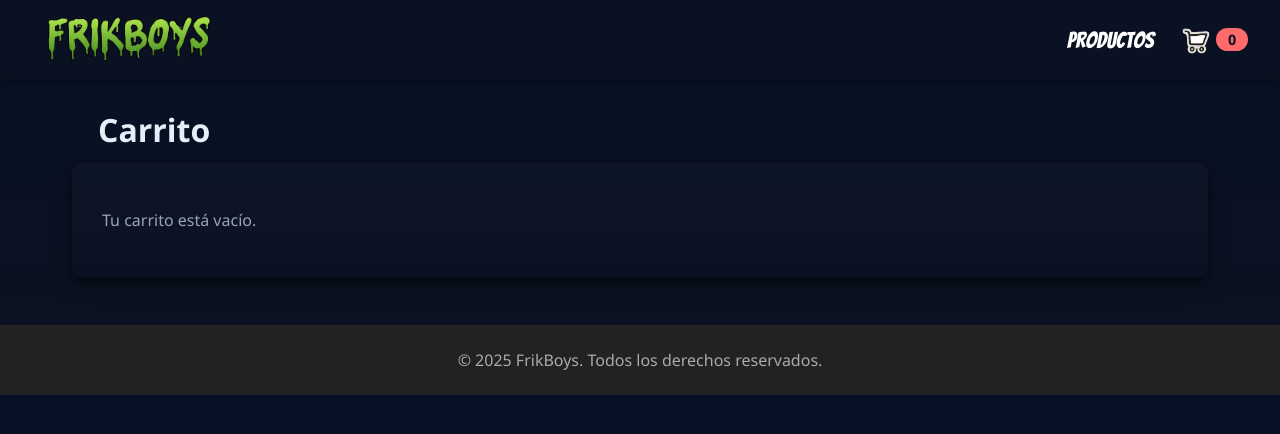
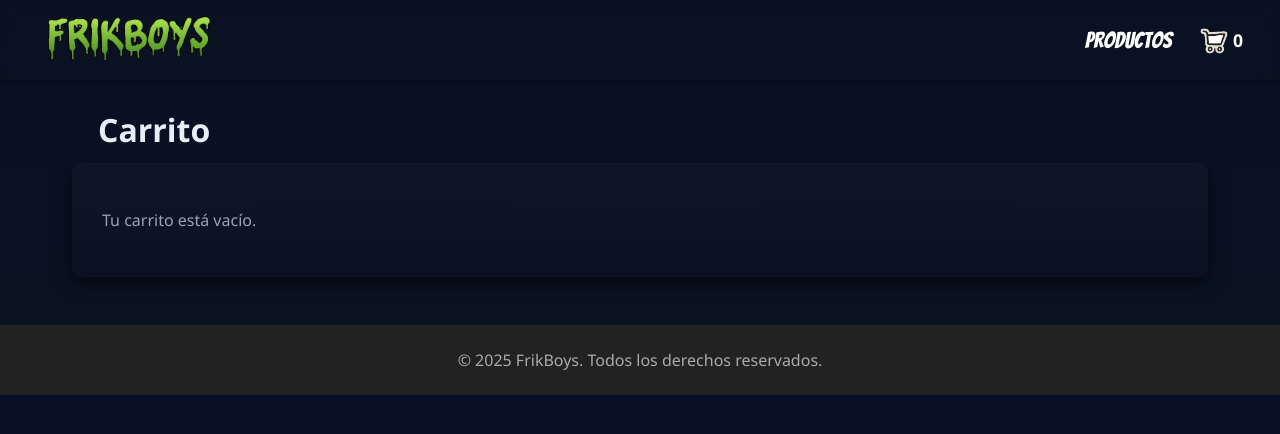
Before and after one commit to EthanGF7/FrikBoys, a website: page public/HTML/PagCarrito.html in a window 1280 px wide. Drawn offline with Linux system fonts and the light colour scheme.

Commit message:
Modificación carrito

```diff
--- a/public/CSS/PagCarrito.css
+++ b/public/CSS/PagCarrito.css
@@ -91,6 +91,14 @@ main h1{
   color: #e6eef8;
 }
 
+/* Mostrar las flechas con color gris */
+.qty-input::-webkit-outer-spin-button,
+.qty-input::-webkit-inner-spin-button {
+  -webkit-appearance: inner-spin-button !important;
+  opacity: 1;
+  color: #9aa4b2;
+}
+
 .btn-remove{
   background: transparent;
   color: var(--accent-2);
@@ -114,8 +122,8 @@ main h1{
 .cart-summary p{ margin: 0; font-size: 1.1rem; }
 
 .btn-primary{
-  background: linear-gradient(90deg,var(--accent), #ff8f66);
-  color: #081221;
+  background: linear-gradient(90deg, #27ae60, #2ecc71);
+  color: #ffffff;
   border: none;
   padding: 10px 16px;
   border-radius: 10px;
@@ -126,19 +134,6 @@ main h1{
 
 /* Empty state */
 #cart-container p{ color: var(--muted); padding: 12px; }
-
-/* Header cart badge (used in header.html) */
-#cart-count{
-  display:inline-block;
-  min-width:22px;
-  padding:2px 6px;
-  margin-left:6px;
-  font-size:0.9rem;
-  background: var(--accent);
-  color: #071026;
-  border-radius: 999px;
-  vertical-align: middle;
-}
 
 /* Responsive: en pantallas anchas, separar lista y resumen */
 @media(min-width:900px){
--- a/public/HTML/PagCarrito.html
+++ b/public/HTML/PagCarrito.html
@@ -38,10 +38,26 @@
     <script src="../JS/main.js"></script>
     <script type="module">
         import { renderCart, updateCartBadge } from '../JS/cart.js';
-        document.addEventListener('DOMContentLoaded', ()=>{
+
+        // Esperar a que el header se cargue antes de actualizar el badge
+        async function loadHeaderAndRenderCart(){
+            // Esperar a que el header esté en el DOM
+            const headerContainer = document.getElementById('header-container');
+            await new Promise((resolve) => {
+                const checkHeader = setInterval(() => {
+                    if(headerContainer.innerHTML.trim().length > 0){
+                        clearInterval(checkHeader);
+                        // Pequeño delay para asegurar que el #cart-count exista
+                        setTimeout(resolve, 50);
+                    }
+                }, 10);
+            });
+
             updateCartBadge();
             renderCart('cart-container');
-        });
+        }
+
+        document.addEventListener('DOMContentLoaded', loadHeaderAndRenderCart);
     </script>
 </body>
 </html>
```
